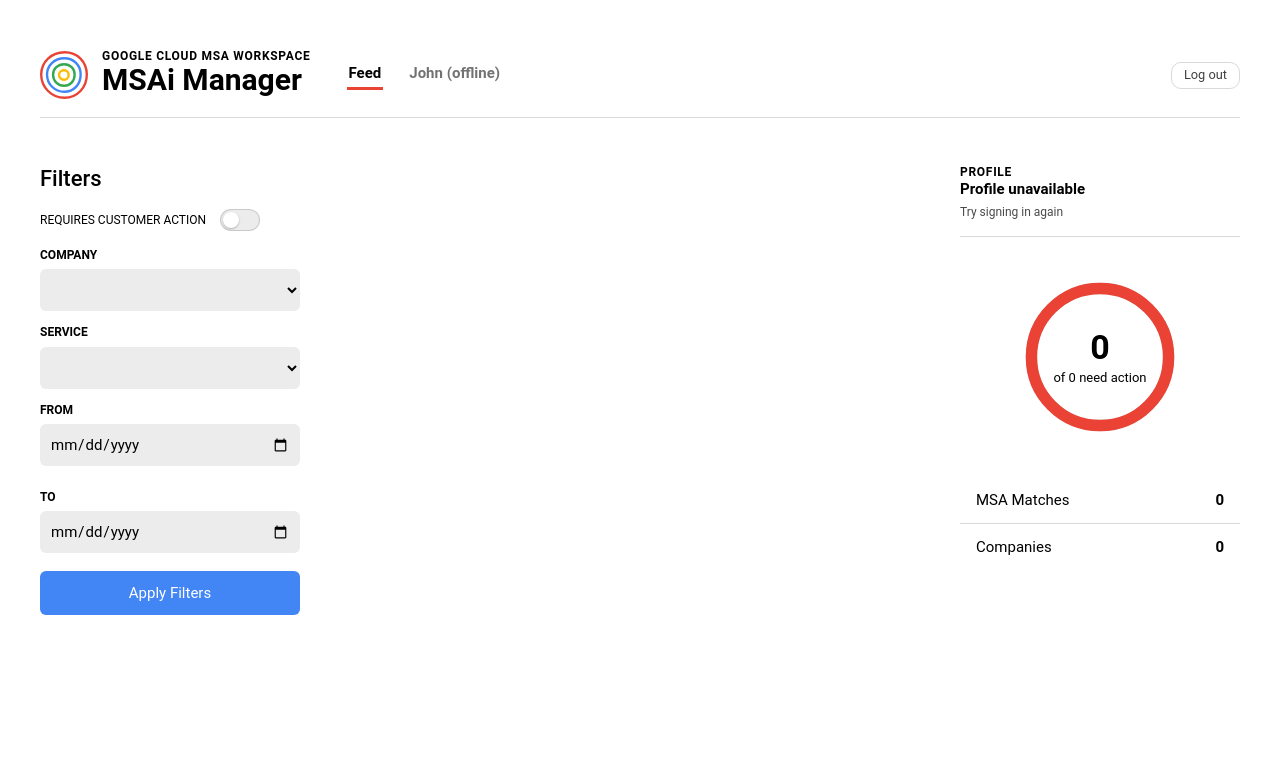
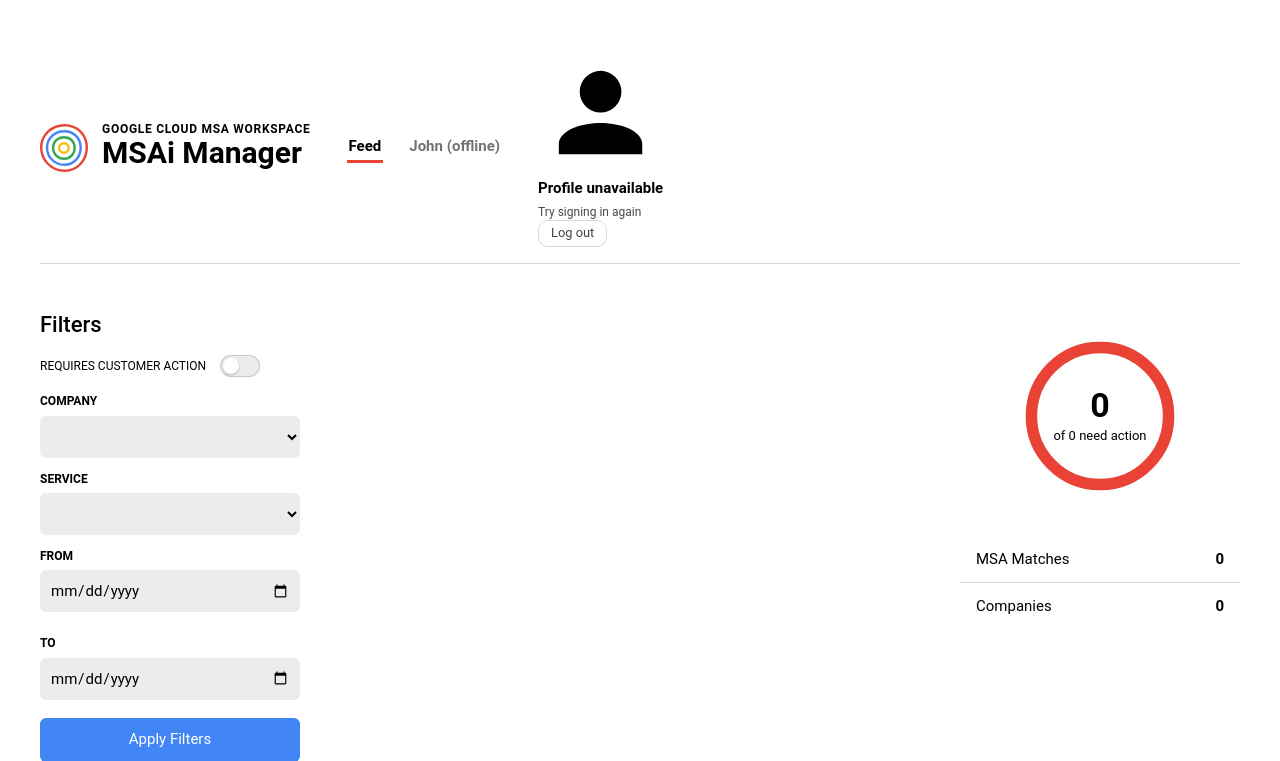
Before and after one commit to Alexz3221/MSAi-Manager, a Python web app: template services/web/templates/index.html in a window 1280 px wide. Shown: the top 761 px of the page. Before the commit the page ends 615 px from the top, so only its background shows below. Run offline with Jinja, Linux system fonts and the light colour scheme; the template is opened without the code that fills it, so the values that code supplies are empty; some web fonts are replaced.

Commit message:
Add user profile header with avatar and logout button
Replaced logout button with user profile section containing avatar and details.

```diff
--- a/services/web/templates/index.html
+++ b/services/web/templates/index.html
@@ -24,7 +24,18 @@
         <button class="tool-tab active" type="button" data-tool-target="feed-tool" aria-selected="true">Feed</button>
         <button class="tool-tab" id="john-tab" type="button" data-tool-target="john-tool" aria-selected="false">John</button>
       </nav>
-      <button class="logout-btn" onclick="logout()">Log out</button>
+      <div class="user-profile-header">
+        <div class="profile-avatar">
+          <svg class="avatar-icon" viewBox="0 0 24 24">
+            <path fill="currentColor" d="M12,4A4,4 0 0,1 16,8A4,4 0 0,1 12,12A4,4 0 0,1 8,8A4,4 0 0,1 12,4M12,14C16.42,14 20,15.79 20,18V20H4V18C4,15.79 7.58,14 12,14Z" />
+          </svg>
+        </div>
+        <div class="profile-details" aria-live="polite">
+          <strong class="profile-name" id="profile-email">Loading...</strong>
+          <span class="profile-org" id="profile-org">Matching organization...</span>
+        </div>
+        <button class="logout-btn" onclick="logout()">Log out</button>
+      </div>
     </header>
 
     <section class="tool-view" id="feed-tool">
@@ -64,11 +75,6 @@
         <div class="feed" id="feed"></div>
       </section>
       <aside class="panel stats-panel">
-        <div class="profile-panel" aria-live="polite">
-          <span class="eyebrow">Profile</span>
-          <strong class="profile-name" id="profile-email">Loading...</strong>
-          <span class="profile-org" id="profile-org">Matching organization...</span>
-        </div>
 
         <div class="ring-card">
           <div class="ring-wrap">
```
